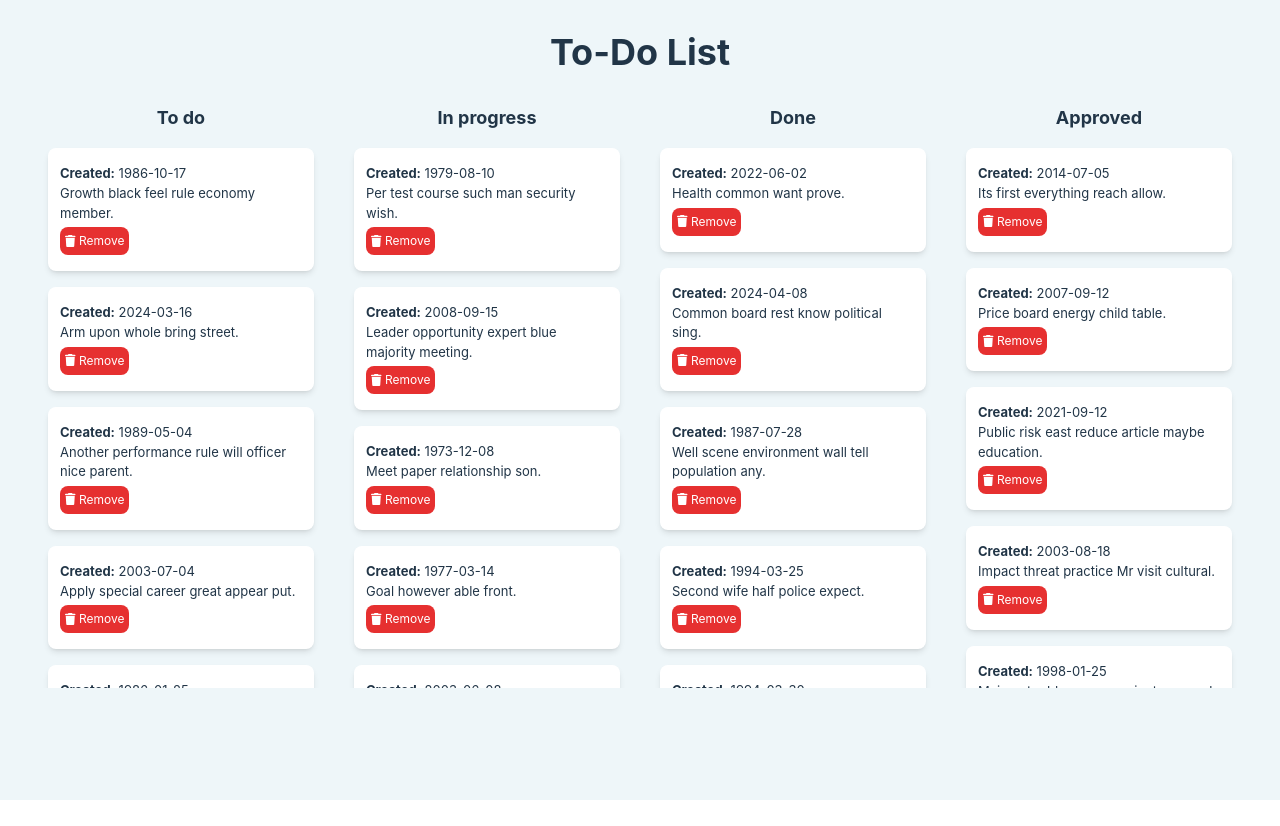
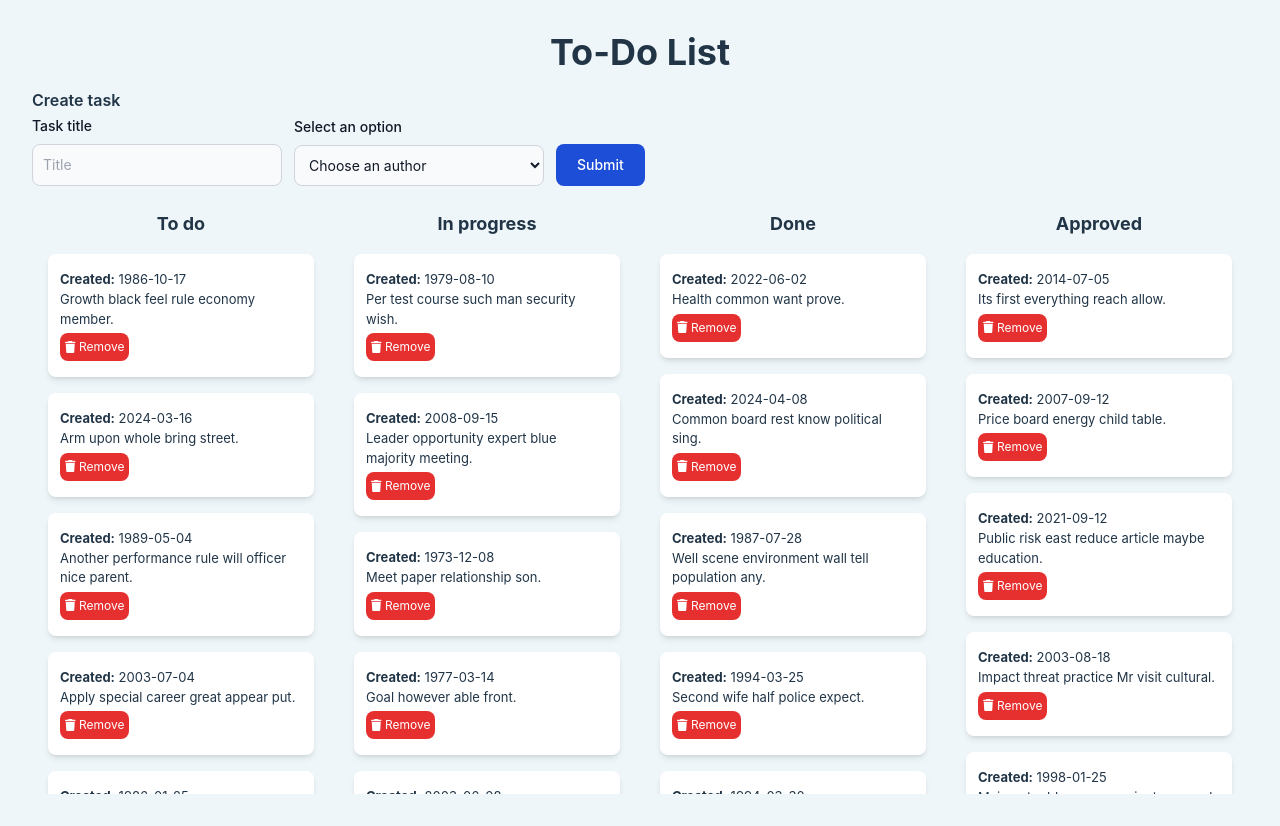
Before and after one commit to Raimisjes/todo-app, a Vue app: page / in a window 1280 px wide. Before the commit the page ends 800 px from the top, so only its background shows below. Built offline with nearby package versions, Linux system fonts and the light colour scheme.

Commit message:
create todo form component added

```diff
--- a/src/App.vue
+++ b/src/App.vue
@@ -1,10 +1,12 @@
 <script setup>
 import TodoList from './components/TodoList.vue';
+import CreateTodoForm from './components/CreateTodoForm.vue';
 </script>
 
 <template>
   <div class="h-full">
     <h1 class="text-center text-4xl font-bold mb-4">To-Do List</h1>
+    <CreateTodoForm />
     <div class="wrapper">
       <div class="list-holder gap-2 h-full">
         <TodoList />
--- /dev/null
+++ b/src/components/CreateTodoForm.vue
@@ -0,0 +1,109 @@
+<template>
+  <div class="create-task-form">
+    <h2 class="mb-1">Create task</h2>
+    <form @submit="formSubmit($event)">
+      <div class="form-input mr-3 mb-2">
+          <label for="title" class="block mb-2 text-sm font-medium text-gray-900 dark:text-white">Task title</label>
+          <input type="text" id="title" class="bg-gray-50 border border-gray-300 text-gray-900 text-sm rounded-lg focus:ring-blue-500 focus:border-blue-500 block w-full p-2.5 dark:bg-gray-700 dark:border-gray-600 dark:placeholder-gray-400 dark:text-white dark:focus:ring-blue-500 dark:focus:border-blue-500" placeholder="Title" v-model="newTitle"
+          @change="resetForm()" />
+      </div>
+      <div class="form-input mr-3 mb-2">
+        <label for="author" class="block mb-2 text-sm font-medium text-gray-900 dark:text-white">Select an option</label>
+        <select
+          id="author"
+          class="bg-gray-50 border border-gray-300 text-gray-900 text-sm rounded-lg focus:ring-blue-500 focus:border-blue-500 block w-full p-2.5 dark:bg-gray-700 dark:border-gray-600 dark:placeholder-gray-400 dark:text-white dark:focus:ring-blue-500 dark:focus:border-blue-500"
+          v-model="newAuthor"
+          @change="resetForm()">
+          <option selected disabled value="">Choose an author</option>
+          <option
+            :value="author.id"
+            v-for="(author, index) of todoStore.authors"
+            :key="index">{{ author.display_name }}</option>
+        </select>
+      </div>
+      <div class="mb-2">
+        <button  class="text-white bg-blue-700 hover:bg-blue-800 focus:ring-4 focus:ring-blue-300 font-medium rounded-lg text-sm px-5 py-2.5 me-2 dark:bg-blue-600 dark:hover:bg-blue-700 focus:outline-none dark:focus:ring-blue-800">Submit</button>
+      </div>
+      <div v-if="formError !== ''" class="form-error my-2">{{ formError }}</div>
+      <div v-if="successMessage !== ''" class="form-success my-2">{{ successMessage }}</div>
+    </form>
+  </div>
+</template>
+
+<script setup>
+import { useTodoStore } from '../stores/todoStore';
+import { ref } from 'vue';
+
+let formError = ref('');
+let successMessage = ref('');
+let newTitle = ref('');
+let newAuthor = ref('');
+const todoStore = useTodoStore();
+
+const isFormValid = () => {
+  if(newAuthor.value === '') {
+    formError.value = "Invalid task author";
+    return false;
+  }
+  if(newTitle.value === '') {
+    formError.value = "Invalid title";
+    return false;
+  }
+  return true;
+};
+
+const resetForm = () => {
+  formError.value = '';
+  successMessage.value = '';
+};
+
+const formSubmit = (e) => {
+  e.preventDefault();
+  formError.value = "";
+  if(!isFormValid()) {
+    return;
+  }
+  todoStore.createTask(newTitle.value, newAuthor.value);
+  successMessage.value = "Task successfully created.";
+  newTitle.value = '';
+  newAuthor.value = '';
+};
+</script>
+
+<style lang="scss">
+.create-task-form {
+  h2 {
+    font-weight: 600;
+    text-align: left;
+  }
+  form {
+    display: flex;
+    flex-flow: row wrap;
+    align-items: flex-end;
+
+    .form-input {
+      max-width: 250px;
+      width: 100%;
+
+      label {
+        text-align: left;
+      }
+    }
+    .form-error {
+      width: 100%;
+      font-size: 12px;
+      margin-top: 5px;
+      color: #e63030;
+      text-align: left;
+    }
+    .form-success {
+      width: 100%;
+      font-size: 12px;
+      margin-top: 5px;
+      color: #109c16;
+      text-align: left;
+    }
+  }
+}
+
+</style>
--- a/src/stores/todoStore.js
+++ b/src/stores/todoStore.js
@@ -69,8 +69,25 @@ export const useTodoStore = defineStore('todoStore', () => {
     }
   };
 
+  const createTask = (title, author_id) => {
+    const lastTaskID = tasks.value[tasks.value.length-1].id;
+    const newDate = new Date();
+    const newDateStr = `${newDate.getFullYear()}-${newDate.getMonth()+1}-${newDate.getDate()}`;
+
+    const newTask = {
+      id: lastTaskID+1,
+      title,
+      author_id,
+      current_column: 'To do',
+      date_created: newDateStr,
+    };
+
+    tasks.value.push(newTask);
+  };
+
   return {
     tasks,
+    authors,
     statuses,
     tasksByStatus,
     confirmRemoveID,
@@ -78,5 +95,6 @@ export const useTodoStore = defineStore('todoStore', () => {
     addTask,
     updateTaskStatus,
     removeTask,
+    createTask,
   };
 });
```
